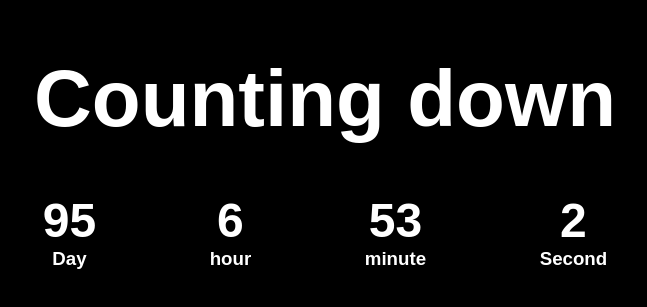
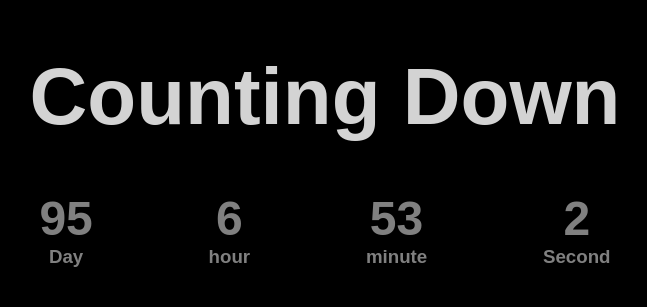
Before and after one commit to ImpSynd/countdown.github.io, a plain HTML site: page index.html in a window 1280 px wide. Shown: the part 127-434 px from the top of the page, without its empty margins (315-962 px from the left). Drawn offline with Linux system fonts and the light colour scheme; a web font is replaced by a local one.

Commit message:
Update index.html

```diff
--- a/index.html
+++ b/index.html
@@ -3,8 +3,8 @@
 <head>
   <meta charset="UTF-8">
   <meta http-equiv="X-UA-Compatable" content="IE=edge">
-  <meta name="viewport" content="width=device-width, initial-scale=1.0" />
-  <title style="color: white;">Countdown</title>
+  <meta name="viewport" content="width=device-width, initial-scale=1.0, maximum-scale=1.0, user-scalable=no" />
+  <title style="color: white;">???????</title>
   <link rel="stylesheet" href="https://fonts.googleapis.com/css2?family=Zen+Dots&display=swap" />
   <link rel="stylesheet" href="style.css" />
 </head>
@@ -12,23 +12,23 @@
 <body>
   <section class="coming-soon">
     <div>
-      <h2 style="color: white;">Counting down</h2>
+      <h2 style="color: lightgray;">Counting Down</h2>
       <div class="countdown">
         <div class="container-day">
-          <h3 class="day" style="color: white;">Time</h3>
-          <h3 style="color: white;">Day</h3>
+          <h3 class="day" style="color: gray;">Time</h3>
+          <h3 style="color: gray">Day</h3>
         </div>
         <div class="container-hour">
-          <h3 class="hour" style="color: white;">Time</h3>
-          <h3 style="color: white;">hour</h3>
+          <h3 class="hour" style="color: gray;">Time</h3>
+          <h3 style="color: gray;">hour</h3>
         </div>
         <div class="container-minute">
-          <h3 class="minute" style="color: white;">Time</h3>
-          <h3 style="color: white;">minute</h3>
+          <h3 class="minute" style="color: grey;">Time</h3>
+          <h3 style="color: gray;">minute</h3>
         </div>
         <div class="container-second">
-          <h3 class="second" style="color: white;">Time</h3>
-          <h3 style="color: white;">Second</h3>
+          <h3 class="second" style="color: gray;">Time</h3>
+          <h3 style="color: gray;">Second</h3>
         </div>
       </div>
     </div>
```
